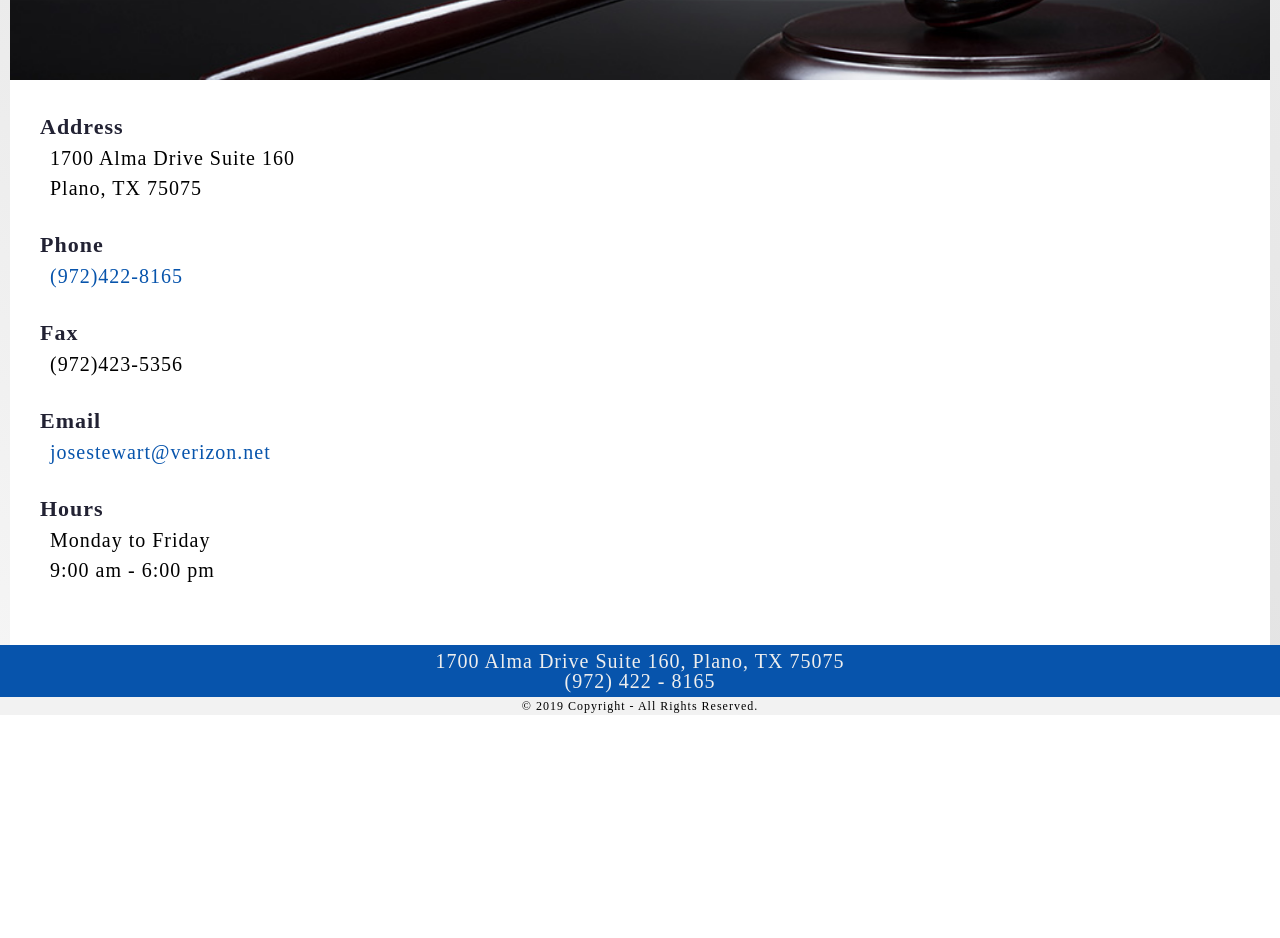
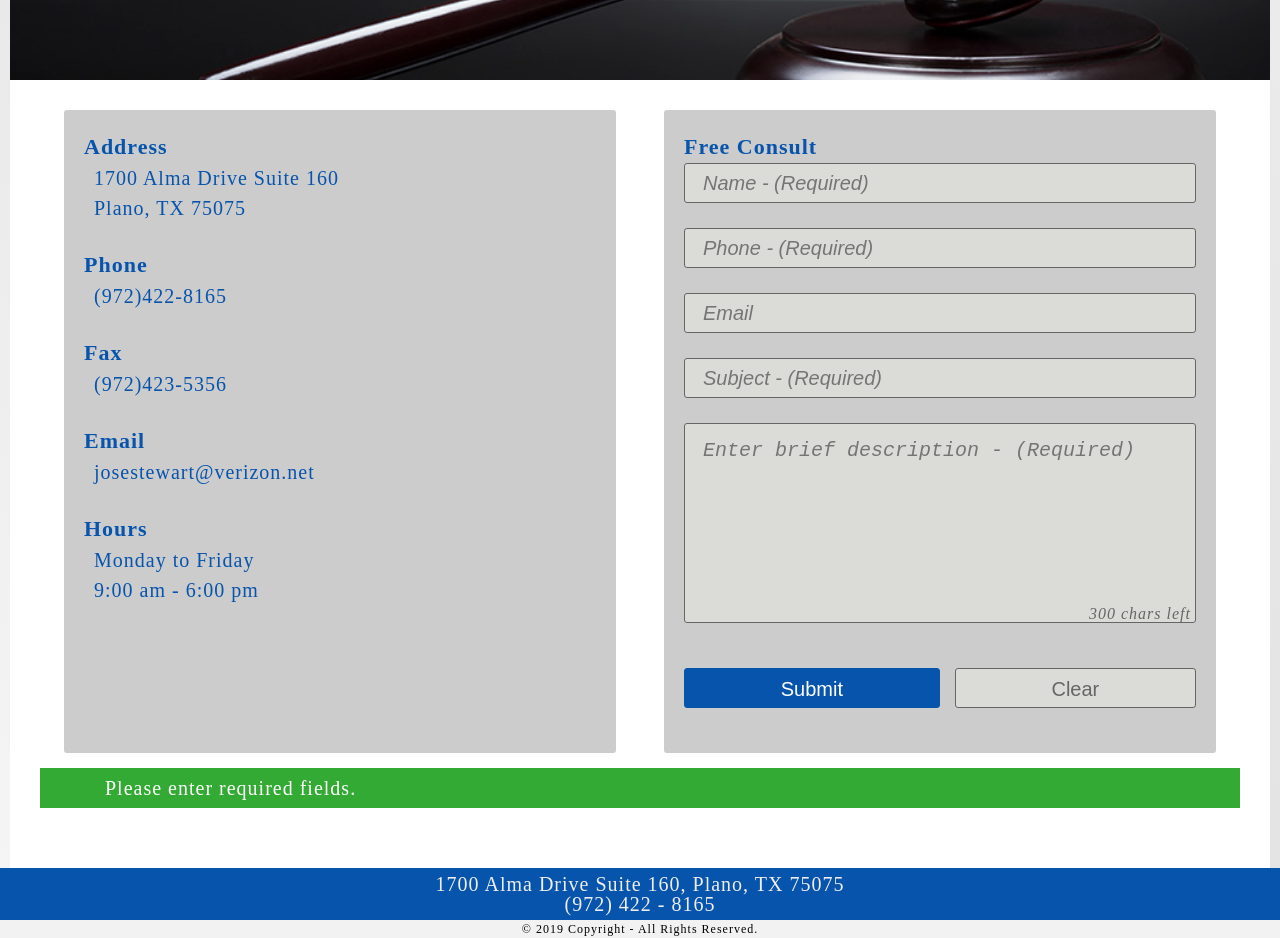
Before and after one commit to linuslin92/joe-law, a React app: page /#/contact in a window 1280 px wide. Shown: the part 480-1418 px from the top of the page. Before the commit the page ends 1195 px from the top, so only its background shows below. Built offline with nearby package versions, Linux system fonts and the light colour scheme.

Commit message:
[08-19-2019] Add contact us form and functionality

```diff
--- /dev/null
+++ b/src/components/common/status.js
@@ -0,0 +1,16 @@
+import React, { Component } from 'react';
+
+import global from '../../src/styles/global.module.scss';
+import styles from './status.module.scss';
+
+export default class Status extends Component {
+    render() {
+        return (
+            <div className={`${global.formrow} ${this.props.data.display === true ? styles.display : styles.hidden}`}>
+                <div className={`${styles.status} ${styles['status' + this.props.data.type]}`}>
+                    <i className={`icons-${this.props.data.type}`}></i><span className={styles.message}>{this.props.data.message}</span>
+                </div>
+            </div>
+        )
+    }
+}
--- /dev/null
+++ b/src/components/common/status.module.scss
@@ -0,0 +1,40 @@
+@import '../../src/styles/variables.scss';
+.status {
+    height: 4rem;
+    width: 100%;
+    margin-top: 1.5rem;
+    color: $white;
+    font-size: $textregular;
+    line-height: $lineregular;
+    align-items: center;
+    display: inline-flex;
+    padding-left: 1.5rem;
+    &:before {
+        content: '';
+        height: 3rem;
+        width: 3rem;
+        position: relative;
+        display: inline-block;
+        margin-right: 2rem;
+    }
+}
+
+.statuswarning {
+    background-color: $textorange;
+}
+
+.statuserror {
+    background-color: $textred;
+}
+
+.statusokay {
+    background-color: $textgreen;
+}
+
+.display {
+    display: block;
+}
+
+.hidden {
+    display: none;
+}
--- a/src/components/contactus/contactus.js
+++ b/src/components/contactus/contactus.js
@@ -2,15 +2,52 @@ import React, { Component, Fragment } from 'react';
 import styles from './contactus.module.scss';
 import global from '../../src/styles/global.module.scss';
 import layout from '../../src/styles/layout.module.scss';
+
 import Helmet from 'react-helmet';
 import Hero from '../common/hero';
+import Status from '../common/status';
 
 export default class Contact extends Component {
     constructor(props) {
         super(props);
         this.state = {
-            content: this.props.content
+            content: this.props.content,
+            textcount: this.props.content.form.description.maxLength,
+            status: {
+                type: 'okay',
+                display: true,
+                message: 'Please enter required fields.'
+            }
         }
+    }
+    keydown = (e) => {
+        let timeout = 0;
+        if(e.type === 'reset') {
+            timeout = 50;
+        }
+        setTimeout(() => {
+            const $count = document.querySelector('#wordcount');
+            const $ta = document.querySelector('#textarea');
+            $count.setAttribute("textnum", $ta.maxLength - $ta.textLength);
+        }, timeout)
+    }
+    formsubmit = (e) => {
+        e.preventDefault();
+        const data = new FormData(e.target);
+
+        fetch('/cgi-bin/contactus.php', {
+            method: 'POST',
+            mode: 'cors',
+            credentials: 'include',
+            headers: {
+                'Content-Type': 'application/json'
+            },
+            body: data
+        })
+        .then(data=>data.json())
+        .then((e)=>
+            console.log(e)
+        )
     }
     render() {
         const CONT = this.state.content;
@@ -23,7 +60,7 @@ export default class Contact extends Component {
                 <Hero src={ this.props.bgImg } srcmin={ this.props.bgImgMin } />
                 <div className={global.paddingcontainer}>
                     <div className={layout.flexbox}>
-                        <div className={layout.flex6}>
+                        <div className={`${layout.flex6} ${layout.contentcard}`}>
                             <div className={global.formrow}>
                                 <label className={global.label}>{CONT.address1.label}</label>
                                 <div className={global.formtext}>{CONT.address1.text}</div>
@@ -54,20 +91,71 @@ export default class Contact extends Component {
                                 }
                             </div>
                         </div>
-                        {/*<div className={layout.flex6}>
-                            <form>
-                                <div className={styles.formrow}>
-                                    <label className={global.label}>Family Name</label>
-                                    <input className={global.forminput} name="lastname" placeholder="Last Name / Family Name" required/>
+                        <div className={`${layout.flex6} ${layout.contentcard}`}>
+                            <label htmlFor="contact" className={global.label}>{CONT.form.label}</label>
+                            <form className={global.form} onReset={this.keydown} onSubmit={this.formsubmit} method="POST">
+                                <div className={global.formrow}>
+                                    <input
+                                        minLength="5"
+                                        type={CONT.form.name.type}
+                                        pattern={CONT.form.name.pattern}
+                                        className={`${global.input} ${styles.input}`}
+                                        name={CONT.form.name.name}
+                                        placeholder={`${CONT.form.name.label} ${CONT.form.name.required ? "- (Required)" : ""}`}
+                                        required={CONT.form.name.required} />
                                 </div>
 
-                                <div className={styles.formrow}>
-                                    <label className={global.label}>Given Name</label>
-                                    <input className={global.forminput} name="firstname" placeholder="Last Name / Family Name" required/>
+                                <div className={global.formrow}>
+                                    <input
+                                        minLength="10"
+                                        type={CONT.form.phone.type}
+                                        className={`${global.input} ${styles.input}`}
+                                        name={CONT.form.phone.name}
+                                        placeholder={`${CONT.form.phone.label} ${CONT.form.phone.required ? "- (Required)" : ""}`}
+                                        required={CONT.form.phone.required} />
+                                </div>
+
+                                <div className={global.formrow}>
+                                    <input
+                                        minLength="5"
+                                        type={CONT.form.email.type}
+                                        className={`${global.input} ${styles.input}`}
+                                        name={CONT.form.email.name}
+                                        placeholder={`${CONT.form.email.label} ${CONT.form.email.required ? "- (Required)" : ""}`}
+                                        required={CONT.form.email.required} />
+                                </div>
+
+                                <div className={global.formrow}>
+                                    <input
+                                        minLength="3"
+                                        type={CONT.form.subject.type}
+                                        className={`${global.input} ${styles.input}`}
+                                        name={CONT.form.subject.name}
+                                        placeholder={`${CONT.form.subject.label} ${CONT.form.subject.required ? "- (Required)" : ""}`}
+                                        required={CONT.form.subject.required} />
+                                </div>
+
+                                <div className={global.formrow}>
+                                    <textarea
+                                        id="textarea"
+                                        minLength="5"
+                                        maxLength={CONT.form.description.maxLength}
+                                        className={`${global.textarea} ${styles.textarea}`}
+                                        name={CONT.form.description.name}
+                                        placeholder={`${CONT.form.description.label} ${CONT.form.description.required ? "- (Required)" : ""}`}
+                                        required={CONT.form.description.required}
+                                        onKeyDown={this.keydown}
+                                        onChange={this.keydown} />
+                                    <div id="wordcount" className={styles.workcount} textnum={this.state.textcount}></div>
+                                </div>
+                                <div className={`${global.formrow} ${styles.flex}`}>
+                                    <button type="submit" className={`${global.button} ${styles.button}`}>{CONT.form.submit}</button>
+                                    <button type="reset" className={`${global.button} ${global.ghostlybutton} ${styles.button}`}>{CONT.form.clear}</button>
                                 </div>
                             </form>
-                        </div>*/}
+                        </div>
                     </div>
+                    <Status data={this.state.status} />
                 </div>
             </Fragment>
         )
--- a/src/components/contactus/contactus.module.scss
+++ b/src/components/contactus/contactus.module.scss
@@ -2,3 +2,42 @@
 .display-card {
     background-color: $gray;
 }
+
+.input,
+.textarea {
+    background-color: rgba(225, 225, 220, .7);
+}
+
+.flex {
+    display: flex;
+    justify-content: flex-end;
+    @media (max-width: 767px) {
+        flex-wrap: wrap;
+    }
+}
+.button {
+    @media (max-width: 767px) {
+        flex: 1 100%;
+        &:not(:first-child) {
+            margin-top: 2rem;
+        }
+    }
+    @media (min-width: 768px) {
+        flex: 1 auto;
+        &:not(:first-child) {
+            margin-left: 1.5rem;
+        }
+    }
+}
+.workcount {
+    top: -2rem;
+    text-align: right;
+    position: relative;
+    padding-right: .5rem;
+    &:before {
+        content: attr(textnum) ' chars left';
+        font-size: $textsmall;
+        font-style: italic;
+        color: $darkgray;
+    }
+}
--- a/src/content/en/content.json
+++ b/src/content/en/content.json
@@ -295,14 +295,43 @@
             ]
         },
         "form": {
-            "name": "Name",
-            "phone": "Phone",
-            "email": "Email",
-            "subject": "Subject",
+            "label": "Free Consult",
+            "name": {
+                "label": "Name",
+                "name": "name",
+                "required": "required",
+                "type": "text",
+                "pattern": "[a-zA-Z]{1, 15}"
+            },
+            "phone": {
+                "label": "Phone",
+                "name": "phone",
+                "required": "required",
+                "type": "tel",
+                "pattern": ""
+            },
+            "email": {
+                "label": "Email",
+                "name": "email",
+                "required": "",
+                "type": "email",
+                "pattern": ""
+            },
+            "subject": {
+                "label": "Subject",
+                "name": "subject",
+                "required": "required",
+                "type": "text",
+                "pattern": ""
+            },
             "description": {
-                "label": "Description",
-                "placeholder": "Brief description"
-            }
+                "label": "Enter brief description",
+                "name": "description",
+                "maxLength": "300",
+                "required": "required"
+            },
+            "submit": "Submit",
+            "clear": "Clear"
         }
     },
     "footer": {
--- a/src/content/es/content.json
+++ b/src/content/es/content.json
@@ -292,14 +292,43 @@
             ]
         },
         "form": {
-            "name": "Name",
-            "phone": "Phone",
-            "email": "Email",
-            "subject": "Subject",
+            "label": "Consultá Gratis",
+            "name": {
+                "label": "Nombre",
+                "name": "name",
+                "required": "required",
+                "type": "text",
+                "pattern": ""
+            },
+            "phone": {
+                "label": "Telefono",
+                "name": "phone",
+                "required": "required",
+                "type": "tel",
+                "pattern": ""
+            },
+            "email": {
+                "label": "Email",
+                "name": "email",
+                "required": "",
+                "type": "email",
+                "pattern": ""
+            },
+            "subject": {
+                "label": "Subject",
+                "name": "subject",
+                "required": "required",
+                "type": "text",
+                "pattern": ""
+            },
             "description": {
-                "label": "Description",
-                "placeholder": "Brief description"
-            }
+                "label": "Enter brief description",
+                "name": "description",
+                "maxLength": "300",
+                "required": "required"
+            },
+            "submit": "Submit",
+            "clear": "Clear"
         }
     },
     "footer": {
--- a/src/index.css
+++ b/src/index.css
@@ -17,3 +17,7 @@ code {
   font-family: source-code-pro, Menlo, Monaco, Consolas, "Courier New",
     monospace;
 }
+
+* {
+  box-sizing: border-box;
+}
--- a/src/src/styles/global.module.scss
+++ b/src/src/styles/global.module.scss
@@ -64,7 +64,12 @@
 .inlinetext,
 .listitem,
 .description,
-.formtext {
+.formtext,
+.input,
+.input::placeholder,
+.textarea,
+.textarea::placeholder,
+.button {
     font-size: $textregular;
     line-height: $lineregular;
 }
@@ -90,7 +95,47 @@
 .formtext {
     padding-left: 1rem;
 }
-/* two */
+.input {
+    width: 100%;
+    height: 4rem;
+    border-radius: 3px;
+    padding: 1.2rem 1.8rem;
+    border: thin solid $darkgray;
+}
+.textarea {
+    width: 100%;
+    min-height: 20rem;
+    border-radius: 3px;
+    padding: 1.2rem 1.8rem;
+    border: thin solid $darkgray;
+    resize: none;
+}
+.button {
+    height: 4rem;
+    padding: 1.2rem 1.5rem;
+    background-color: $blue;
+    border: thin solid $blue;
+    color: $white;
+    border-radius: 3px;
+    line-height: .8;
+    min-width: 10rem;
+    outline-offset: -.5rem;
+    &:focus {
+        outline: thin dashed $white;
+    }
+}
+.ghostlybutton {
+    background-color: rgba(225, 225, 220, .7);
+    border-color: $darkgray;
+    color: $darkgray;
+    outline-offset: -.5rem;
+    &:focus {
+        outline: thin dashed $darkgray;
+    }
+}
+::placeholder {
+    font-style: italic;
+}
 @media (min-width: 1200px) {
     .paddingcontainer {
         padding: 3rem;
--- a/src/src/styles/layout.module.scss
+++ b/src/src/styles/layout.module.scss
@@ -8,12 +8,27 @@
 .flexbox {
     display: flex;
     flex-wrap: wrap;
+    justify-content: space-around;
+    @media (max-width: 767px) {
+        flex-direction: column;
+    }
 }
 .flex6 {
     @media (min-width: 768px) {
-        flex: 0 1 50%;
+        flex: 0 1 46%;
     }
     @media (max-width: 767px) {
         flex: 0 1 100%;
+        margin-top: 1rem;
+        margin-bottom: 1rem;
     }
 }
+
+.contentcard {
+    background-color: $lightergray;
+    border-radius: $borderradius;
+    padding: 2rem;
+    &, label {
+        color: $blue;
+    }
+}
--- a/src/src/styles/variables.scss
+++ b/src/src/styles/variables.scss
@@ -12,7 +12,9 @@ $badass:        #bada55;
 $hoverblue:     lighten($blue, 7%);
 $textwhite:     #eee;
 $darkerwhite:   #f2f2f2;
-$textorange:    #d6ac27;
+$textorange:    #ea3;
+$textred:       #c33;
+$textgreen:     #3a3;
 
 /* FONTS */
 $h1:    4.8rem;
@@ -31,3 +33,4 @@ $bold: 600;
 
 /* BORDER */
 $border: thin solid $lightgray;
+$borderradius: 3px;
```
